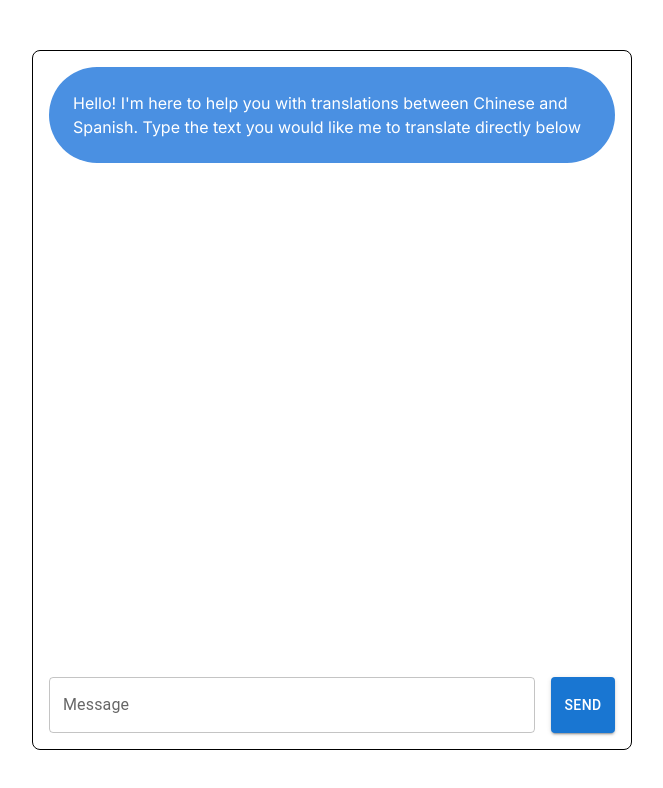
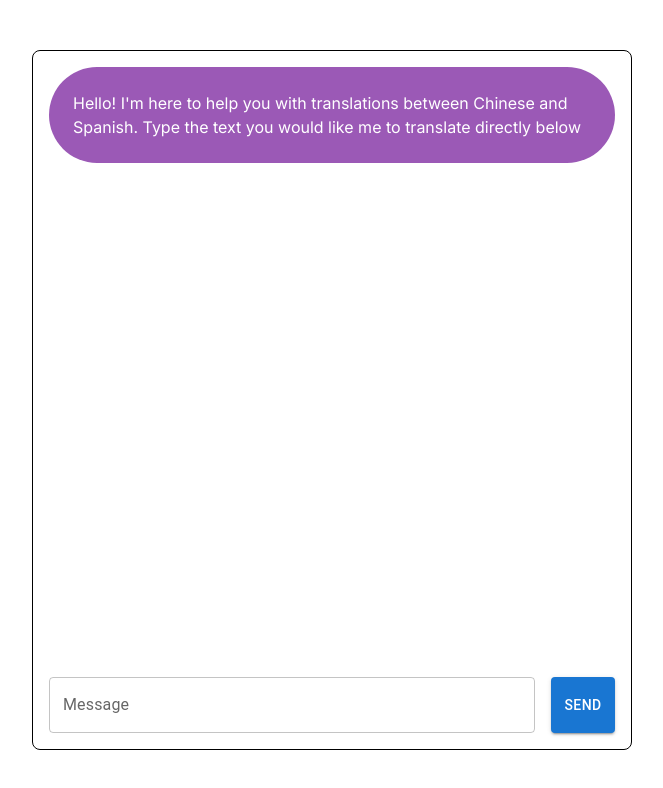
Before and after one commit to Hopelan/Spanish-AI-Assistant, a Next.js app: page / in a window 1280 px wide. Shown: the top 788 px of the page, without its empty margins (308-971 px from the left). Built offline with nearby package versions, Linux system fonts and the light colour scheme.

Commit message:
Update page.js

```diff
--- a/app/page.js
+++ b/app/page.js
@@ -134,8 +134,8 @@ export default function Home() {
               <Box
                 bgcolor={
                   message.role === "assistant"
-                    ? "#4A90E2"
-                    : "#50C878"
+                    ? "#9B59B6"
+                    : "#1ABC9C"
                 }
                 color="white"
                 borderRadius={16}
```
